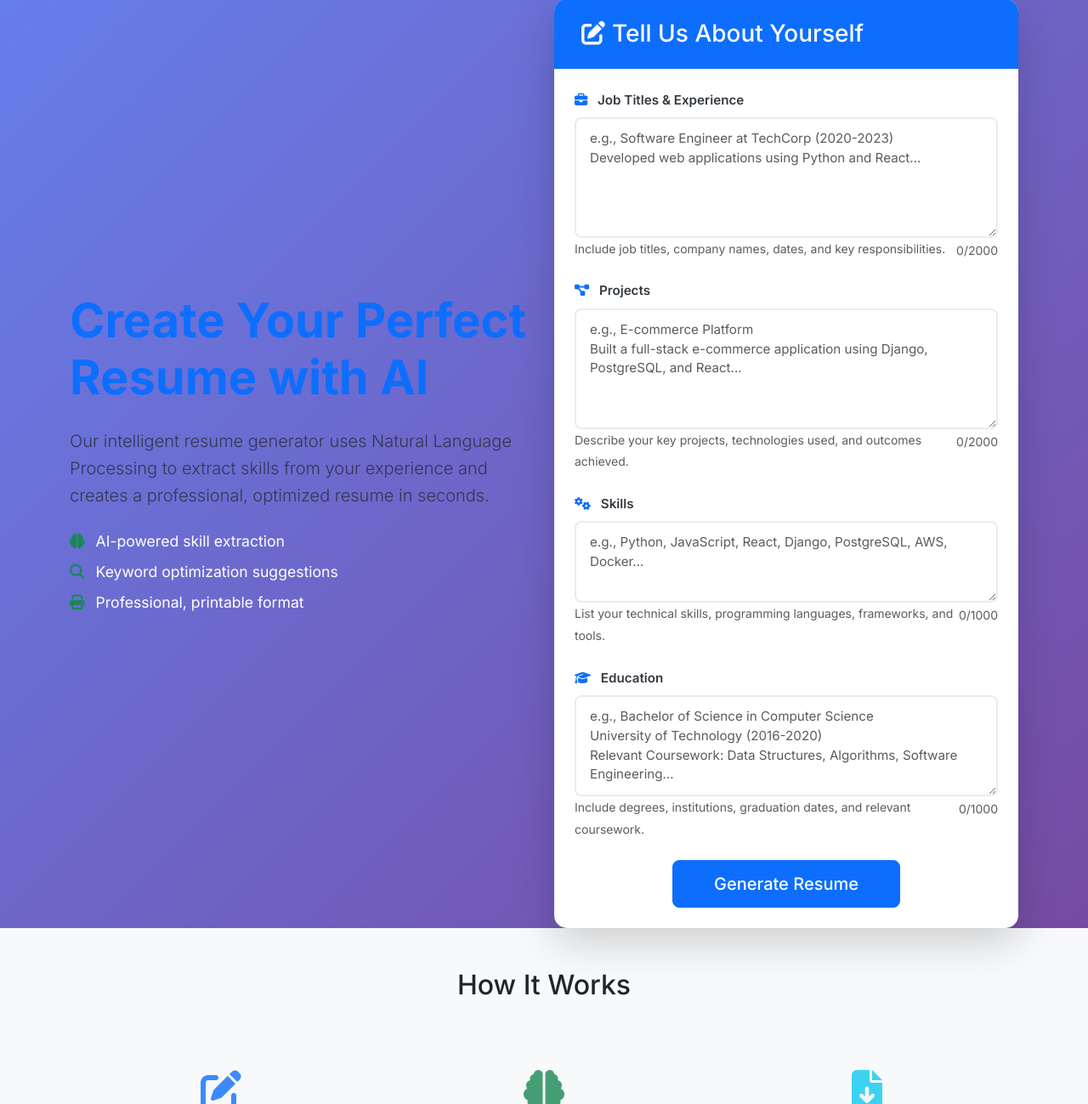
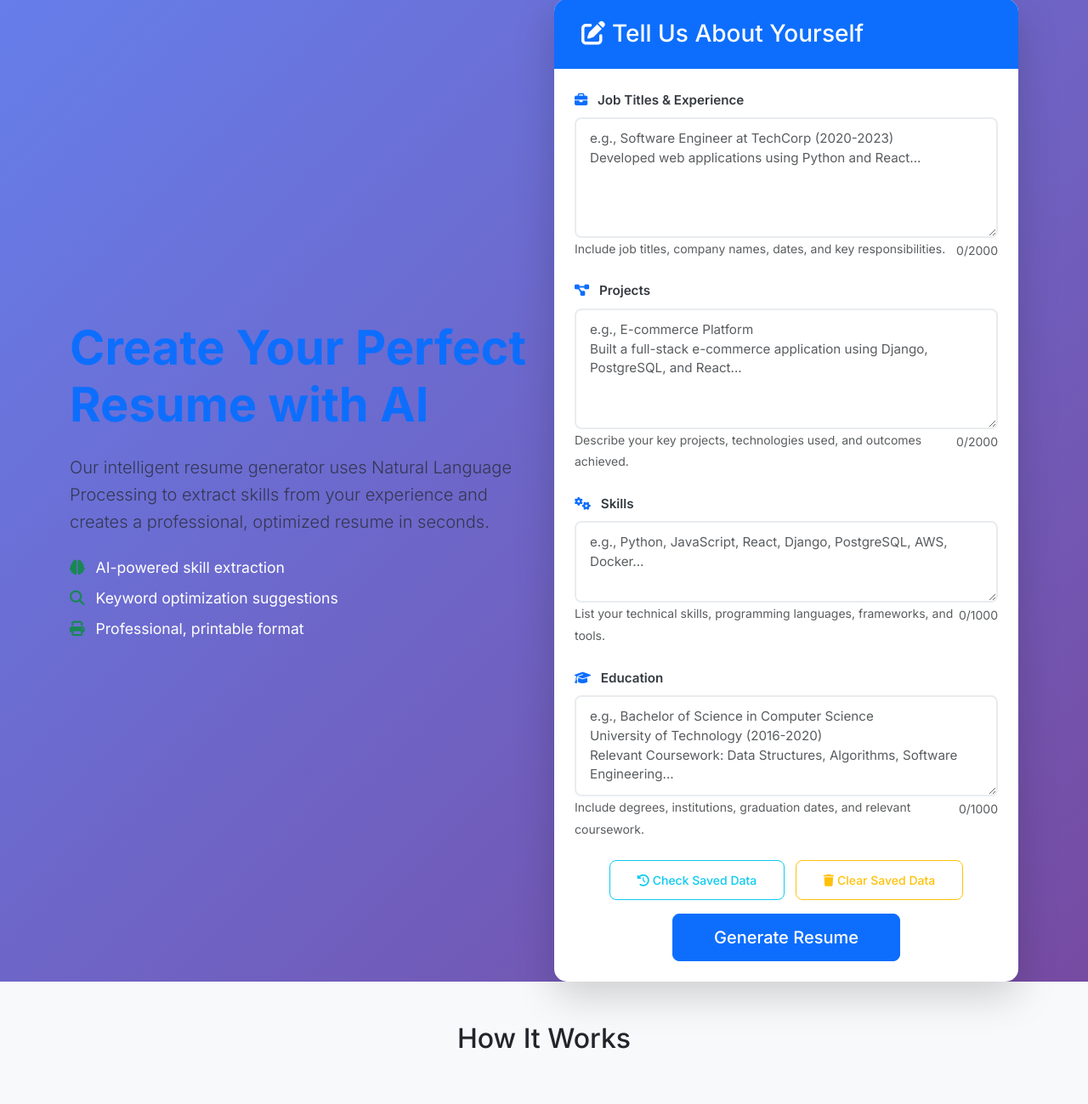
Before and after one commit to MuaazEid/CVG, a Flask app: page / in a window 1280 px wide. Shown: the part 59-1358 px from the top of the page at 85% size. Run offline with Flask 3, Linux system fonts and the light colour scheme.

Commit message:
Enhance user data recovery and management within the resume builder
Add functionality to restore previously entered form data from local storage, include buttons to view and clear saved data in the UI, and implement console logging for debugging form submissions and data persistence.

Replit-Commit-Author: Agent
Replit-Commit-Session-Id: d1e83baf-732c-416e-9d5b-73e8280aab8a
Replit-Commit-Checkpoint-Type: full_checkpoint
Replit-Commit-Screenshot-Url: https://storage.googleapis.com/screenshot-production-us-central1/0f3063e3-b7a4-42c5-bfed-903f49ae9577/d1e83baf-732c-416e-9d5b-73e8280aab8a/iY8EuOS

```diff
--- a/static/js/script.js
+++ b/static/js/script.js
@@ -37,10 +37,15 @@ function initializeFormValidation() {
 
     // Form submit validation
     form.addEventListener('submit', function(e) {
+        console.log('Form submission started');
+        console.log('Form data:', new FormData(form));
+
         if (!validateForm()) {
+            console.log('Form validation failed');
             e.preventDefault();
             showValidationErrors();
         } else {
+            console.log('Form validation passed, showing loading state');
             showLoadingState();
         }
     });
@@ -337,24 +342,33 @@ function initializeAutoSave() {
 
     const textAreas = form.querySelectorAll('textarea');
 
-    // Load saved data
+    // Load saved data and notify user
+    let hasRestoredData = false;
     textAreas.forEach(textarea => {
         const savedValue = localStorage.getItem(`resume_${textarea.name}`);
         if (savedValue) {
             textarea.value = savedValue;
+            hasRestoredData = true;
+            console.log(`Restored data for ${textarea.name}:`, savedValue.substring(0, 100) + '...');
         }
     });
+
+    if (hasRestoredData) {
+        showAlert('Your previous form data has been restored from local storage.', 'info');
+    }
 
     // Save data on input
     textAreas.forEach(textarea => {
         textarea.addEventListener('input', function() {
             localStorage.setItem(`resume_${this.name}`, this.value);
+            console.log(`Saved ${this.name} to localStorage`);
         });
     });
 
     // Clear saved data on successful submission
     form.addEventListener('submit', function() {
         if (validateForm()) {
+            console.log('Clearing localStorage on successful submission');
             textAreas.forEach(textarea => {
                 localStorage.removeItem(`resume_${textarea.name}`);
             });
@@ -390,7 +404,58 @@ function initializeKeyboardShortcuts() {
 document.addEventListener('DOMContentLoaded', function() {
     initializeAutoSave();
     initializeKeyboardShortcuts();
+
+    // Add debugging for form elements
+    const form = document.getElementById('resumeForm');
+    if (form) {
+        console.log('Form found:', form);
+        const textareas = form.querySelectorAll('textarea');
+        console.log('Textareas found:', textareas.length);
+        textareas.forEach((ta, index) => {
+            console.log(`Textarea ${index}:`, ta.name, ta.id);
+        });
+    }
 });
+
+/**
+ * Show stored data for debugging
+ */
+function showStoredData() {
+    const fieldNames = ['job_titles', 'projects', 'skills', 'education'];
+    let storedData = [];
+
+    fieldNames.forEach(fieldName => {
+        const savedValue = localStorage.getItem(`resume_${fieldName}`);
+        if (savedValue) {
+            storedData.push(`${fieldName}: ${savedValue.substring(0, 100)}${savedValue.length > 100 ? '...' : ''}`);
+        }
+    });
+
+    if (storedData.length > 0) {
+        alert('Stored data found:\n\n' + storedData.join('\n\n'));
+    } else {
+        alert('No stored data found in local storage.');
+    }
+}
+
+/**
+ * Clear all stored data
+ */
+function clearStoredData() {
+    if (confirm('Are you sure you want to clear all saved form data?')) {
+        const fieldNames = ['job_titles', 'projects', 'skills', 'education'];
+        fieldNames.forEach(fieldName => {
+            localStorage.removeItem(`resume_${fieldName}`);
+        });
+        showAlert('All saved data has been cleared.', 'info');
+
+        // Clear form fields
+        const textareas = document.querySelectorAll('textarea');
+        textareas.forEach(textarea => {
+            textarea.value = '';
+        });
+    }
+}
 
 // Export functions for testing
 if (typeof module !== 'undefined' && module.exports) {
@@ -398,6 +463,8 @@ if (typeof module !== 'undefined' && module.exports) {
         validateField,
         validateForm,
         getMinLength,
-        getMaxLength
+        getMaxLength,
+        showStoredData,
+        clearStoredData
     };
 }
--- a/templates/index.html
+++ b/templates/index.html
@@ -119,6 +119,16 @@
                                     </small>
                                 </div>
 
+                                <!-- Data Recovery Button -->
+                                <div class="text-center mb-3">
+                                    <button type="button" class="btn btn-outline-info btn-sm" onclick="showStoredData()">
+                                        <i class="fas fa-history me-1"></i>Check Saved Data
+                                    </button>
+                                    <button type="button" class="btn btn-outline-warning btn-sm ms-2" onclick="clearStoredData()">
+                                        <i class="fas fa-trash me-1"></i>Clear Saved Data
+                                    </button>
+                                </div>
+
                                 <!-- Submit Button -->
                                 <div class="text-center">
                                     {{ form.submit(class="btn btn-primary btn-lg px-5", id="submitBtn") }}
```
